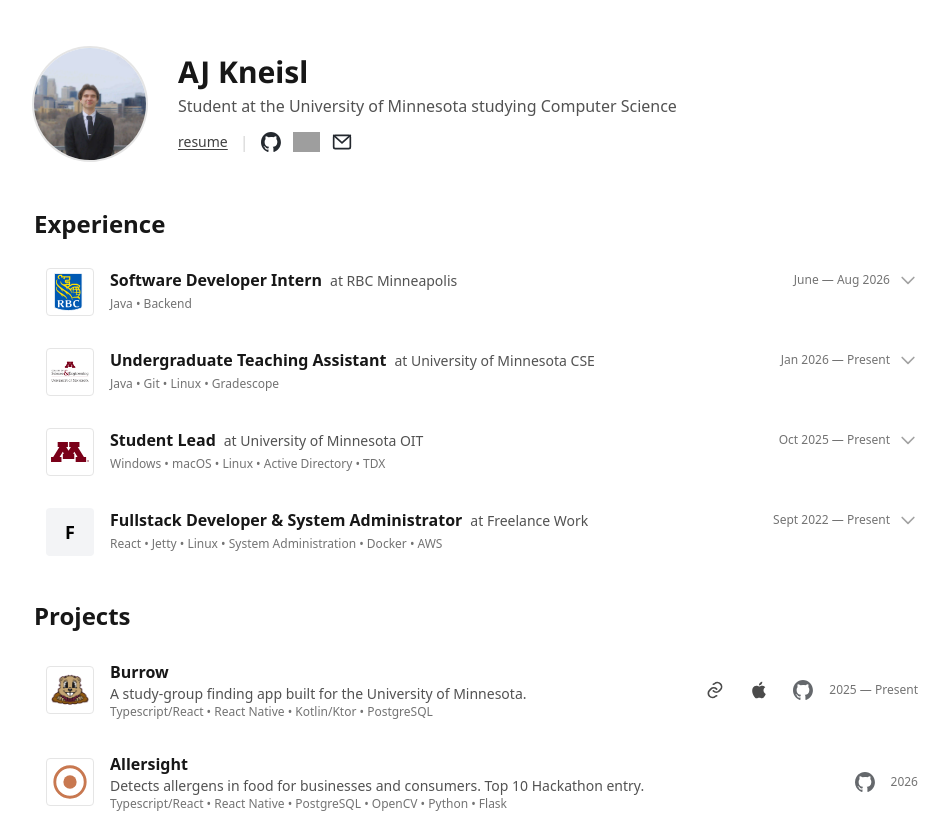
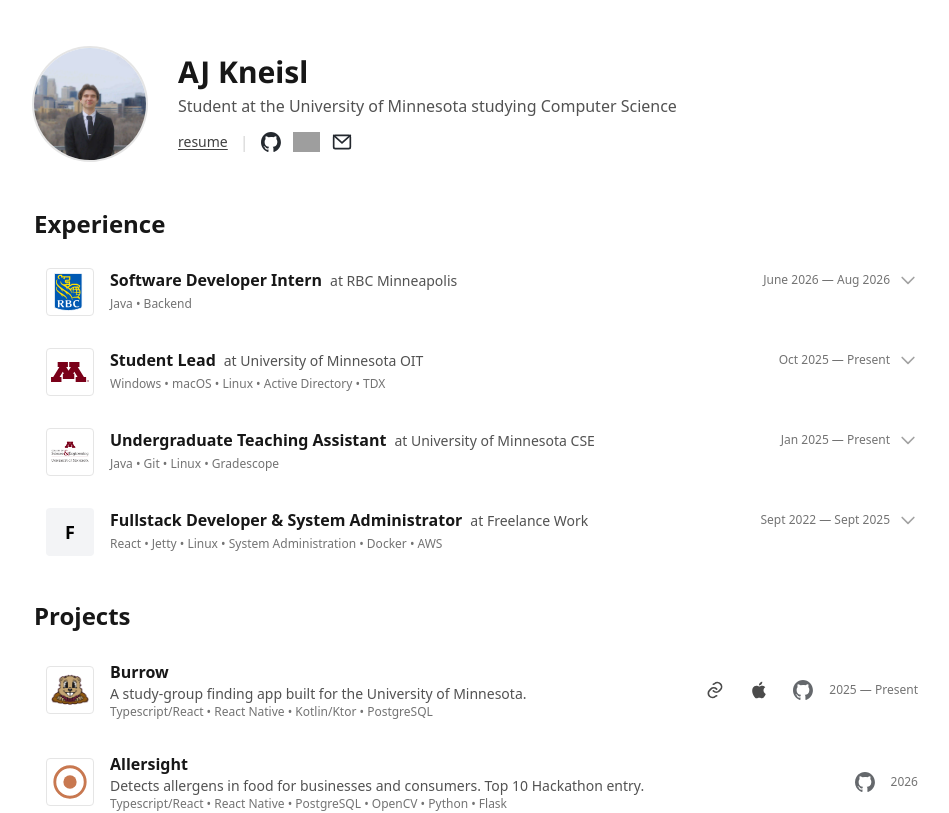
Before and after one commit to ajkneisl/portfolio, a React (Vite) app: page / in a window 1280 px wide. Shown: the top 813 px of the page, without its empty margins (158-1107 px from the left). Built offline with nearby package versions, Linux system fonts and the light colour scheme; grey boxes are pictures that could not be loaded.

Commit message:
tweak timeline slightly

```diff
--- a/src/features/timeline/timeline.api.ts
+++ b/src/features/timeline/timeline.api.ts
@@ -2,20 +2,12 @@ import { Project, Experience } from './timeline.types'
 
 export const experiences: Experience[] = [
     {
-        year: 'June — Aug 2026',
+        year: 'June 2026 — Aug 2026',
         title: 'Software Developer Intern',
         company: 'RBC Minneapolis',
         description: 'Worked on Premium Savings, a product handling over $7.5 billion in assets within an agile workspace.',
         tech: ['Java', 'Backend'],
         icon: '/rbc.svg'
-    },
-    {
-        year: 'Jan 2026 — Present',
-        title: 'Undergraduate Teaching Assistant',
-        company: 'University of Minnesota CSE',
-        description: 'Undergraduate teaching assistant at the University of Minnesota College of Science and Engineering. Lead lab sections, hold office hours, and grade student coursework.',
-        tech: ['Java', 'Git', 'Linux', 'Gradescope'],
-        icon: '/umn-cse.png'
     },
     {
         year: 'Oct 2025 — Present',
@@ -26,7 +18,15 @@ export const experiences: Experience[] = [
         icon: '/umn-logo.svg'
     },
     {
-        year: 'Sept 2022 — Present',
+        year: 'Jan 2025 — Present',
+        title: 'Undergraduate Teaching Assistant',
+        company: 'University of Minnesota CSE',
+        description: 'Undergraduate teaching assistant at the University of Minnesota College of Science and Engineering. Lead lab sections, hold office hours, and grade student coursework.',
+        tech: ['Java', 'Git', 'Linux', 'Gradescope'],
+        icon: '/umn-cse.png'
+    },
+    {
+        year: 'Sept 2022 — Sept 2025',
         title: 'Fullstack Developer & System Administrator',
         company: 'Freelance Work',
         description: 'Deployed script-sharing marketplace scaling to 1,000+ users with 99.9% uptime. Implemented automatic payout systems through crypto and PayPal. Designed responsive mortgage application forms improving completion rates by 35% over previous solutions.',
```
